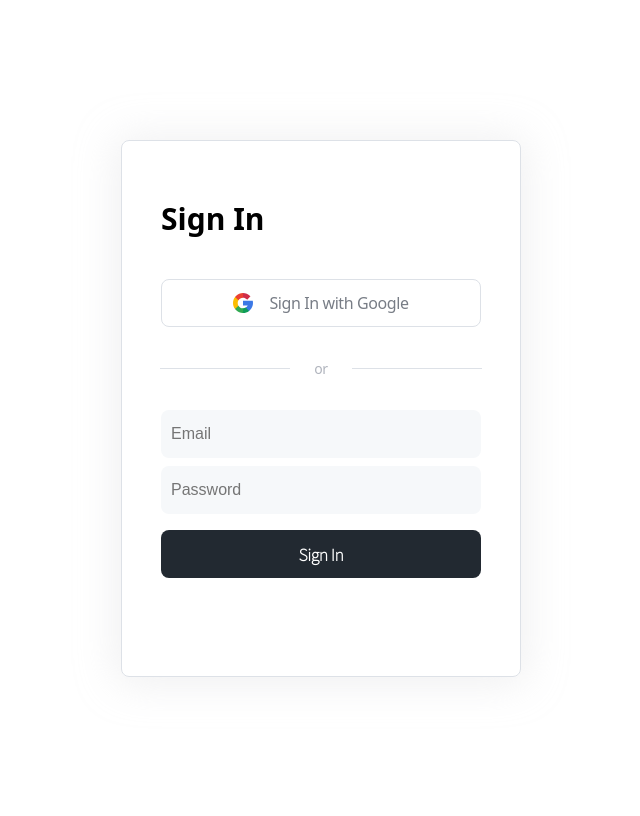
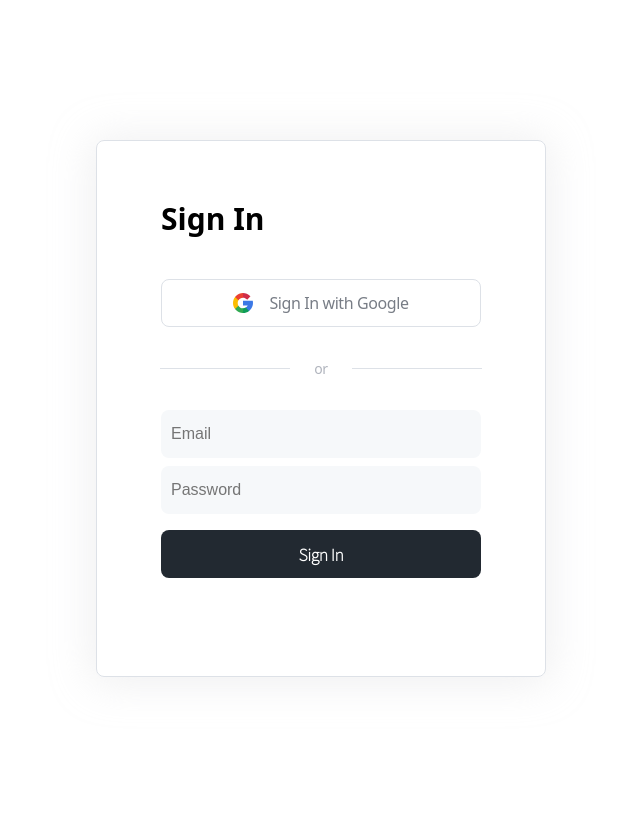
Before and after one commit to MakeLabel/firstProduct, a Django app: page /library/loginPage/ in a window 1280 px wide. Shown: the whole page, without its empty margins (319-959 px from the left). Run offline with Django 3.2, Linux system fonts and the light colour scheme.

Commit message:
[feat] Edit loginPage's width

```diff
--- a/library/static/library/css/loginPage.css
+++ b/library/static/library/css/loginPage.css
@@ -15,7 +15,7 @@
 
     margin: auto;
     left: 0;
-    width: 400px;
+    width: 450px;
     height: 537px;
 
     border-radius: 8px;
```
